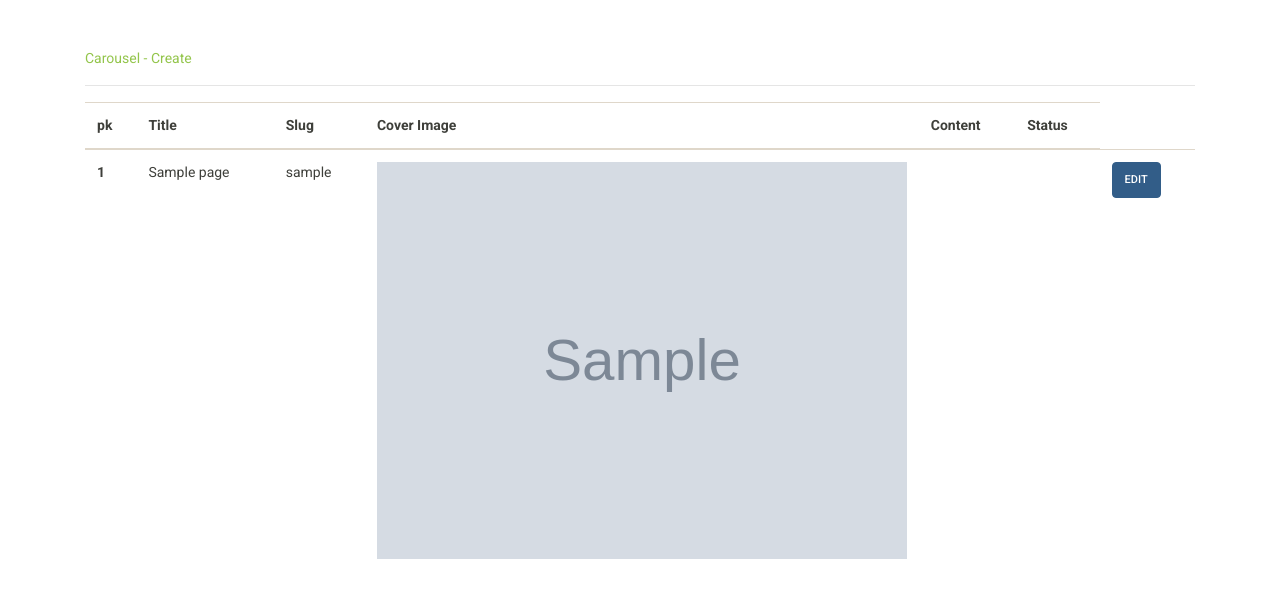
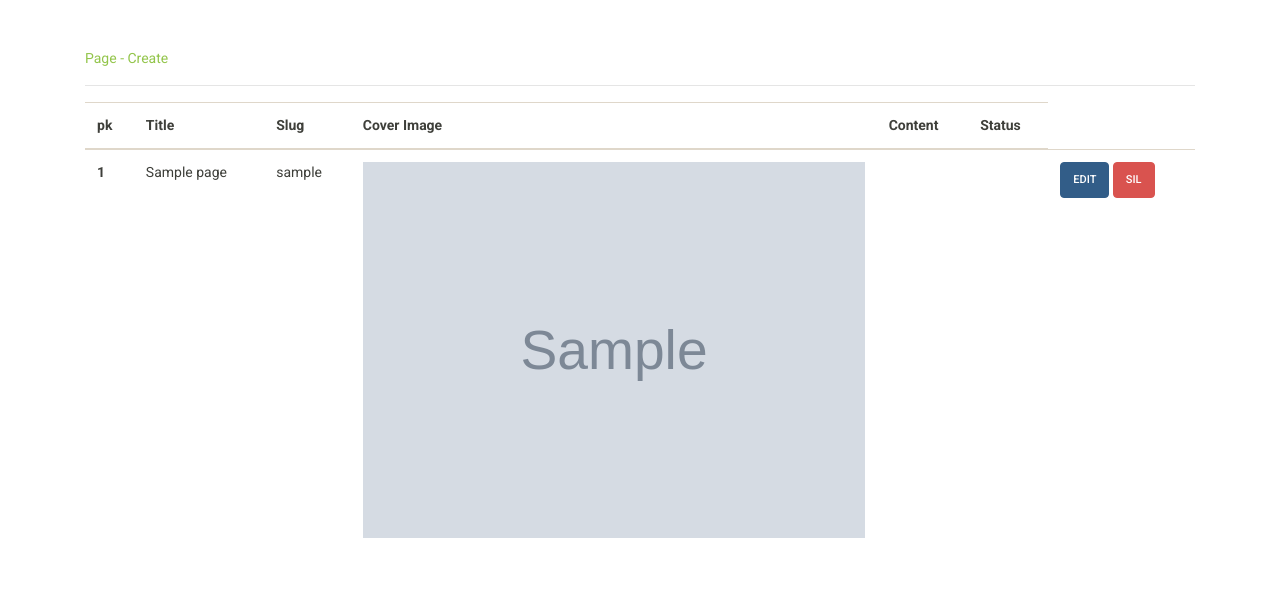
Before and after one commit to Arboreturn/e-ticaret-sitesi, a Django app: page /manage/page/list/ in a window 1280 px wide. Shown: the part 54-644 px from the top of the page. Run offline with Django 3.2, Linux system fonts and the light colour scheme; tables that the repository leaves empty hold one stand-in row (values such as "Sample post"); grey boxes marked "Sample" are stand-in pictures; some libraries are stand-ins or nearby versions.

Commit message:
"edited page"

```diff
--- a/page/urls.py
+++ b/page/urls.py
@@ -5,6 +5,9 @@
 
     # Page:
     page_list,
+    page_create,
+    page_update,
+    page_delete,
 
     # Carousel:
     carousel_create,
@@ -23,4 +26,7 @@
 
     # Page:
     path('page/list/',page_list,name="page_list"),
+    path('page/create/',page_create,name="page_create"),
+    path('page_update/<int:pk>/',page_update,name="page_update"),
+    path('page_delete/<int:pk>/',page_delete,name="page_delete"),
 ]
--- a/page/views.py
+++ b/page/views.py
@@ -1,7 +1,9 @@
 from django.shortcuts import render, redirect
 from django.contrib import messages
+from django.utils.text import slugify
 from .models import Carousel,Page
-from .forms import CarouselFormModel
+from .forms import CarouselFormModel,PageModelForm
+from django.contrib.admin.views.decorators import staff_member_required
 # Create your views here.
 
 # User:
@@ -19,6 +21,53 @@
     context=dict()
     return render(request,'manage/manage.html',context)
 
+
+@staff_member_required
+def page_list(request):
+    context = dict()
+    context['items'] = Page.objects.all().order_by('-pk')
+    return render(request, 'manage/page_list.html', context)
+
+
+def page_create(request):
+    context = dict()
+    context["title"]="Page Create Form"
+    context['form'] = PageModelForm()
+    # from django.utils.text import slugify
+    if request.method == 'POST':
+        print(request.FILES.get('cover_image'))
+        form = PageModelForm(request.POST, request.FILES)
+        if form.is_valid():
+            item=form.save(commit=False)
+            item.slug= slugify(item.title.replace('ı','i'))
+            item.save()
+        messages.success(request, 'Birseyler eklendi ')
+    return render(request, 'manage/form.html', context)
+
+
+def page_update(request, pk): # abi bana pk vermessen gelmem :)
+    context = dict()
+    item = Page.objects.get(pk=pk)
+    context['title'] = f"{item.title } - pk:{item.pk} Page Update Form"
+    context['form'] = PageModelForm(instance=item)
+    if request.method == 'POST':
+        form = PageModelForm(request.POST, request.FILES, instance=item)
+        if form.is_valid():
+            item = form.save(commit=False)
+            if item.slug =="":
+                item.slug= slugify(item.title.replace('ı','i'))
+            item.save()
+            # return redirect('carousel_list')
+            messages.success(request, 'guncellendi ;)')
+            return redirect('page_update', pk)
+    return render(request, 'manage/form.html', context)
+
+
+def page_delete(request,pk):
+    item=Page.objects.get(pk=pk)
+    item.status="deleted"
+    item.save()
+    return redirect('page_list')
 
 def page_list(request):
     context= dict()
@@ -48,7 +97,7 @@
             # return redirect('carousel_list')
             messages.success(request, 'guncellendi ;)')
             return redirect('carousel_update', pk)
-    return render(request, 'manage/carousel_form.html', context)
+    return render(request, 'manage/form.html', context)
 
 
 
@@ -60,9 +109,9 @@
 
     if request.method == 'POST':
         print(request.FILES.get('cover_image'))
-        form = CarouselFormModel()(request.POST, request.FILES)
+        form = CarouselFormModel(request.POST, request.FILES)
         print(form)
         if form.is_valid():
             form.save()
         messages.success(request, 'Birseyler eklendi ama ne oldu bilemiyorum')
-    return render(request, 'manage/carousel_form.html', context)
+    return render(request, 'manage/form.html', context)
--- a/templates/manage/page_list.html
+++ b/templates/manage/page_list.html
@@ -4,7 +4,7 @@
 <div class="container mt-5">
     <div class="row">
         <div class="col-sm-12 ">
-            <a href="{% url 'carousel_create' %}">Carousel - Create</a>
+            <a href="{% url 'page_create' %}">Page - Create</a>
             <hr>
             <table class="table">
                 <thead>
@@ -36,7 +36,8 @@
                     <td>{{ item.Content }}</td>
                     <td>{{ item.Status }}</td>
                     <td>
-                        <a href="{% url 'carousel_update' item.pk %}" class="btn btn-primary">Edit</a>
+                        <a href="{% url 'page_update' item.pk %}" class="btn btn-primary">Edit</a>
+                        <a href="{% url 'page_delete' item.pk %}" class="btn btn-danger">Sil</a>
                     </td>
                     </tr>
                 {% endfor %}
```
Also changed, not shown: page/forms.py (+15 -1 lines), templates/manage/manage.txt (deleted, +0 -13 lines), templates/manage/form.html (renamed from templates/manage/carousel_form.html).
